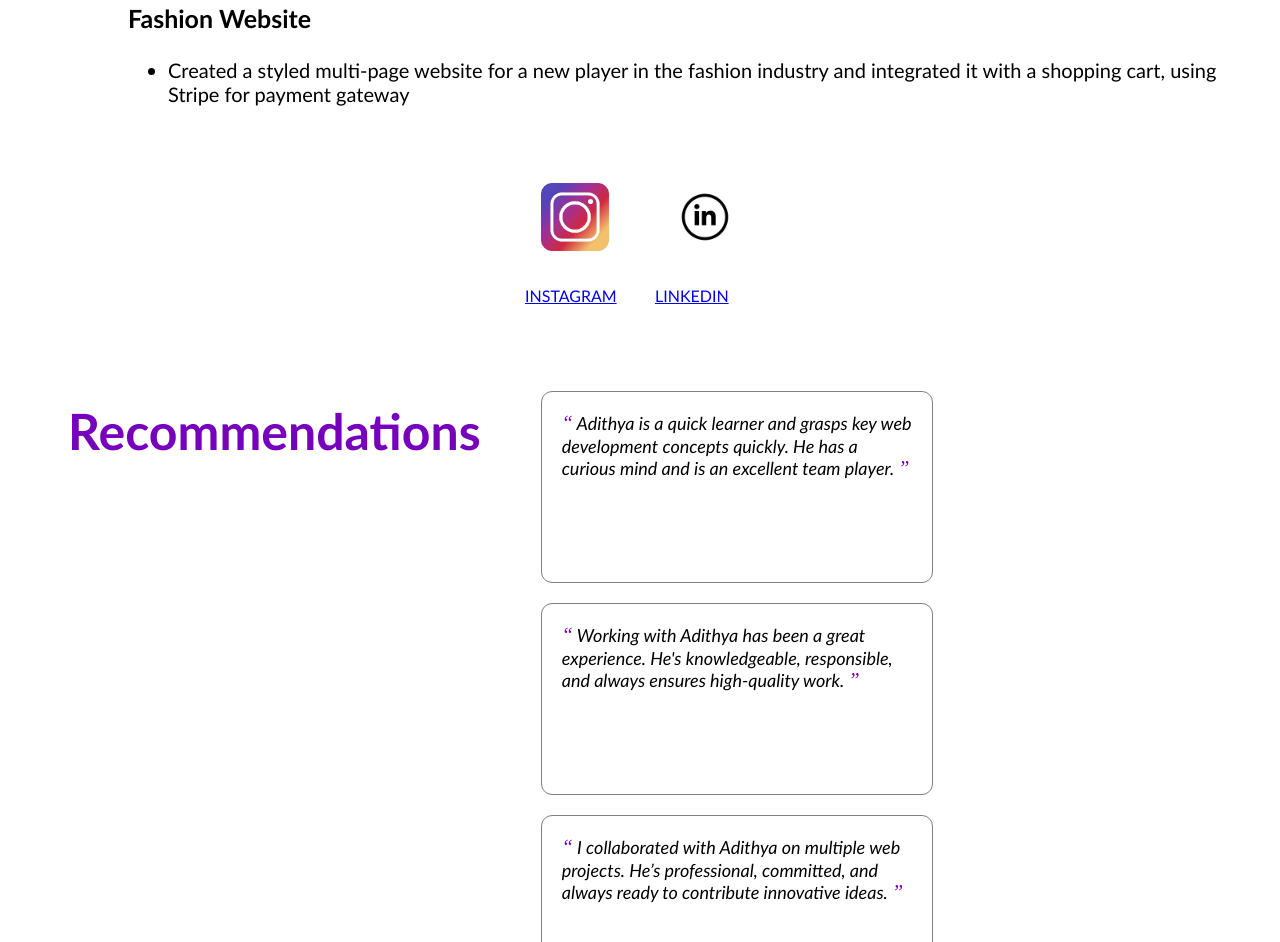
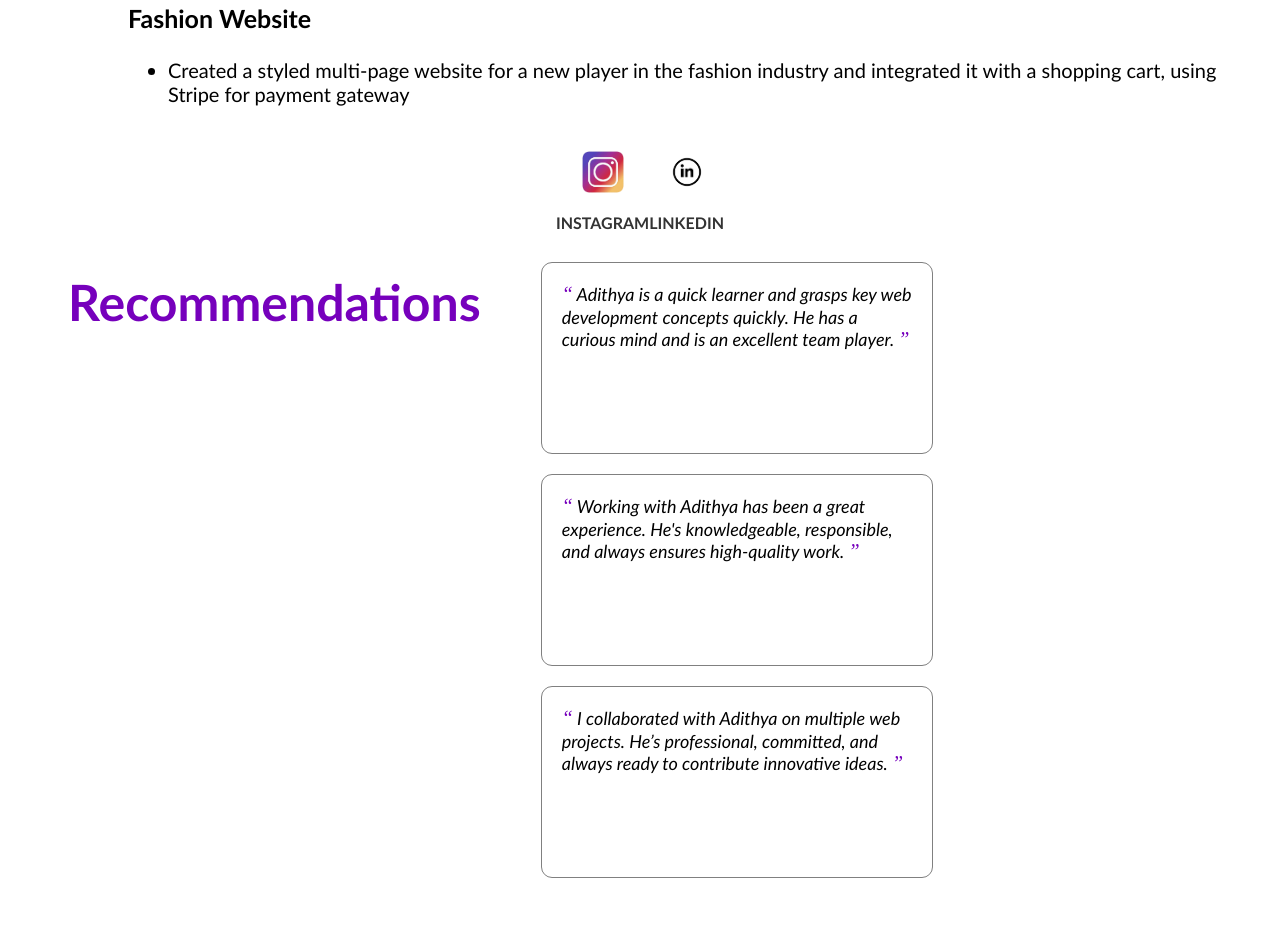
Before and after one commit to Adithya-k9496/adithya-portfollio, a plain HTML site: page index.html in a window 1280 px wide. Shown: the part 1401-2343 px from the top of the page. Drawn offline with Linux system fonts and the light colour scheme.

Commit message:
Update style.css

```diff
--- a/style.css
+++ b/style.css
@@ -188,18 +188,21 @@ h2 {
 }
 
 /* Social Media Section */
-#social-media {
-  margin: 40px 0;
-  gap: 30px;
+.social-icon {
+  text-align: center;
+  text-decoration: none;
+  color: #333;
+  font-size: 16px;
+  font-weight: bold;
 }
 
 .social-icon img {
-  width: 100px;
-  height: 100px;
+  width: 60px;
+  height: 60px;
   transition: transform 0.3s ease, box-shadow 0.3s ease;
   filter: grayscale(20%);
+  margin-bottom: 8px;
 }
-
 
 .social-icon:hover img {
   transform: translateY(-8px);
@@ -207,6 +210,9 @@ h2 {
   filter: grayscale(0%);
 }
 
+.social-icon p {
+  margin: 0;
+}
 
 /* Recommendations */
 
```
